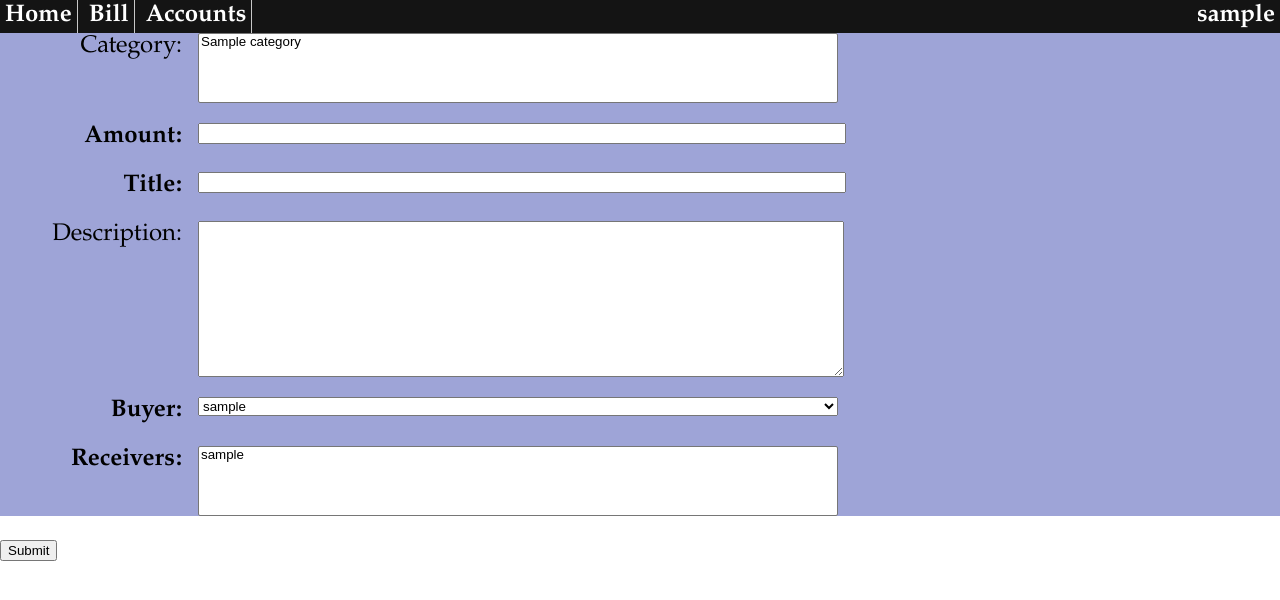
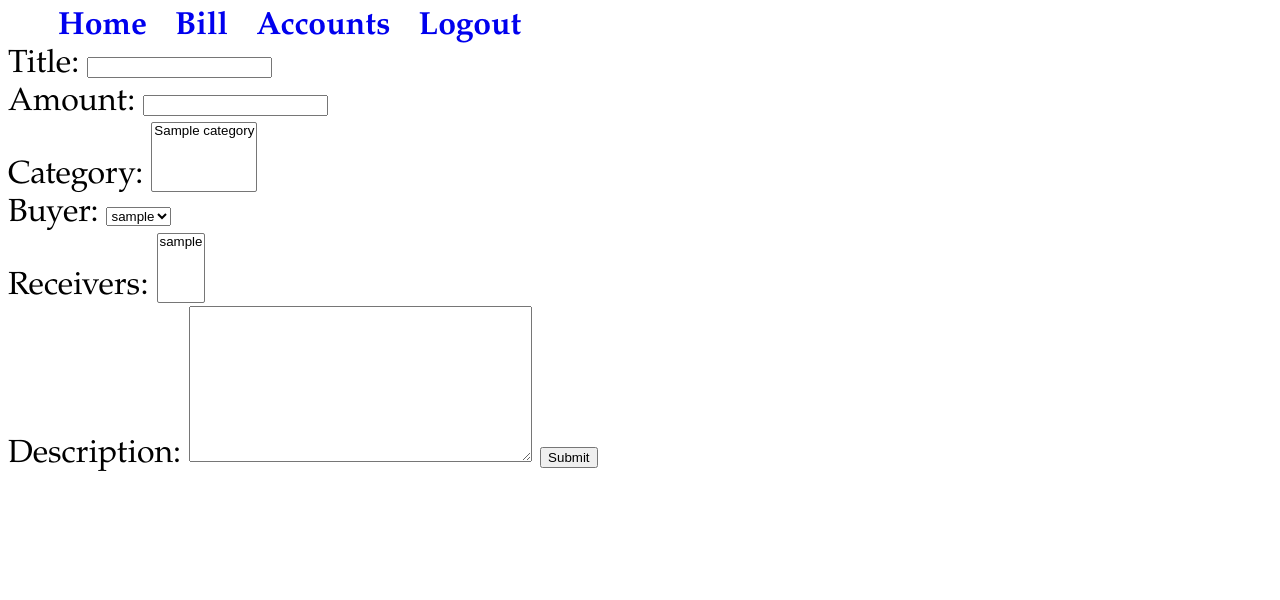
Before and after one commit to NicolasRolin13/EID2PLS-expenses, a Django app: page /bill/create in a window 1280 px wide. Shown: the top 600 px of the page. Run offline with Django 3.2, Linux system fonts and the light colour scheme; a user stored in the database is signed in; tables that the repository leaves empty hold one stand-in row (values such as "Sample post").

Commit message:
[css] First work

```diff
--- a/expenses/forms.py
+++ b/expenses/forms.py
@@ -19,6 +19,16 @@ class BillForm(forms.ModelForm):
         model = Bill
         exclude = ['creator', 'date', 'repayment']
 
+    def __init__(self, *args, **kwargs):
+        super().__init__(*args, **kwargs)
+        self.fields['category'].widget.attrs['class'] = 'u-full-width'
+        self.fields['amount'].widget.attrs['class'] = 'u-full-width'
+        self.fields['title'].widget.attrs['class'] = 'u-full-width'
+        self.fields['description'].widget.attrs['class'] = 'u-full-width'
+        self.fields['buyer'].widget.attrs['class'] = 'u-full-width'
+        self.fields['receivers'].widget.attrs['class'] = 'u-full-width'
+#        self.fields['receivers'].widget.attrs['size'] = min(len(self.fields), 10)
+
 
 class RepaymentForm(forms.ModelForm):
     """
--- /dev/null
+++ b/expenses/static/custom.css
@@ -0,0 +1,51 @@
+.container {
+    max-width: 1360px;
+}
+
+body {
+    font-size:2em;
+    font-family: "Linux Libertine O", Palatino, serif;
+}
+
+select {
+    height: 100%;
+}
+
+textarea {
+    height: 100%
+}
+
+/* Navbar */
+nav {
+    width:100%;
+    text-align: justify;
+}
+nav ul {
+    margin: 0 auto;
+    max-width: 1360px;
+}
+
+nav ul li {
+    display:inline;
+    margin: 10px;
+}
+
+nav a {
+    display: inline-block;
+    text-decoration: none;
+    font-weight: bold;
+}
+
+nav a:hover {
+    text-decoration: underline;
+}
+
+/* Misc */
+.h-centered {
+    margin-left: auto;
+    margin-right: auto;
+}
+
+table tr:hover{
+    background: rgba(0,0,0,0.1)
+}
--- /dev/null
+++ b/expenses/static/normalize.css
@@ -0,0 +1 @@
+../../Skeleton/css/normalize.css
--- /dev/null
+++ b/expenses/static/skeleton.css
@@ -0,0 +1 @@
+../../Skeleton/css/skeleton.css
--- a/expenses/templates/base.html
+++ b/expenses/templates/base.html
@@ -2,24 +2,26 @@
 <html>
     <head>
         <meta charset="utf-8"/>
-        <link rel="stylesheet" href="/static/main.css">
+        <link rel="stylesheet" href="/static/normalize.css">
+        <link rel="stylesheet" href="/static/skeleton.css">
+        <link rel="stylesheet" href="/static/custom.css">
         {% block context_header %}{% endblock %}
     </head>
     <body>
         <header>
-            <nav class="top-navigation-bar">
+            <nav>
                 <ul>
                     {% if user.is_authenticated %}
                     <li><a href="{% url 'home' %}">Home</a></li>
                     <li><a href="{% url 'normal_bill_form' %}">Bill</a></li>
                     <li><a href="{% url 'balances' %}">Accounts</a></li>
-                    <li class="user-menu"><a href=#>{{ user.username }}</a>
-                    <ul><li><a href=#>Logout</a></li></ul>
-                    </li>
+                    <li><a href="{% url 'logout' %}">Logout</a></li>
                     {% endif %}
                 </ul>
             </nav>
         </header>
+    <div class="container">
     {% block main_content %}{% endblock %}
+    </div>
     </body>
 </html>
--- a/expenses/templates/basic_form.html
+++ b/expenses/templates/basic_form.html
@@ -1,15 +1,38 @@
 {% extends "base.html" %}
 
 {% block context_header %}
-<link rel="stylesheet" href="/static/home.css">
+<!-- <link rel="stylesheet" href="/static/home.css"> -->
 {% endblock %}
 {% block main_content %}
 <form action="" method="post">
-    <ul class=django-form>
-        {{ form.as_ul }}
-    </ul>
+    <div class="row">
+        <div class="four columns">
+         {{ form.title.label_tag}}
+         {{ form.title }}
+        </div>
+        <div class="four columns">
+         {{ form.amount.label_tag}}
+         {{ form.amount }}
+        </div>
+        <div class="four columns">
+         {{ form.category.label_tag }}
+         {{ form.category }}
+        </div>
+    </div>
+    <div class="row">
+        <div class="six columns">
+         {{ form.buyer.label_tag}}
+         {{ form.buyer }}
+        </div>
+        <div class="six columns">
+         {{ form.receivers.label_tag}}
+         {{ form.receivers }}
+        </div>
+    </div>
+         {{ form.description.label_tag}}
+         {{ form.description }}
     {% csrf_token %}
-    <input type=submit value="Submit" />
+    <input class="button-primary" type=submit value="Submit" />
 </form>
 
 {% endblock %}
--- a/expenses/urls.py
+++ b/expenses/urls.py
@@ -12,7 +12,7 @@ urlpatterns = patterns('',
                        url(r'^accounts/login/?$', views.view_login, name='view_login'),
                        url(r'^accounts/login/fail/?$', views.view_login, {'error': 1}, name='view_login_fail'),
                        url(r'^accounts/do_login/?$', views.do_login),
-                       url(r'^accounts/logout/?$', views.view_logout),
+                       url(r'^accounts/logout/?$', views.view_logout, name='logout'),
                        url(r'^accounts/history/?$', views.view_history),
                        url(r'^whatsnew/?$', views.whats_new),
                        url(r'^home/?$', views.view_home, name='home'),
```
Also changed, not shown: expenses/templates/home.html (+14 -7 lines).
